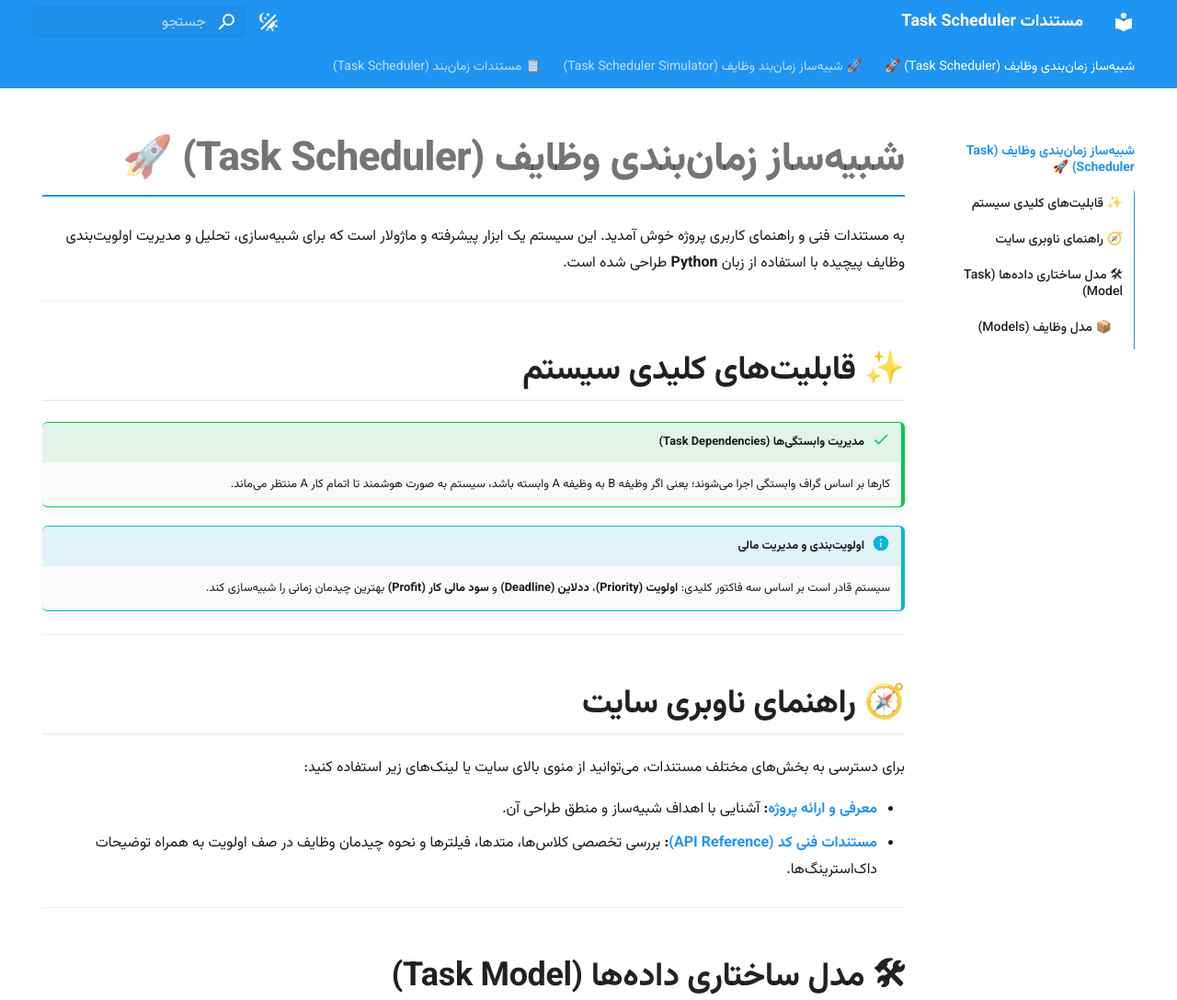
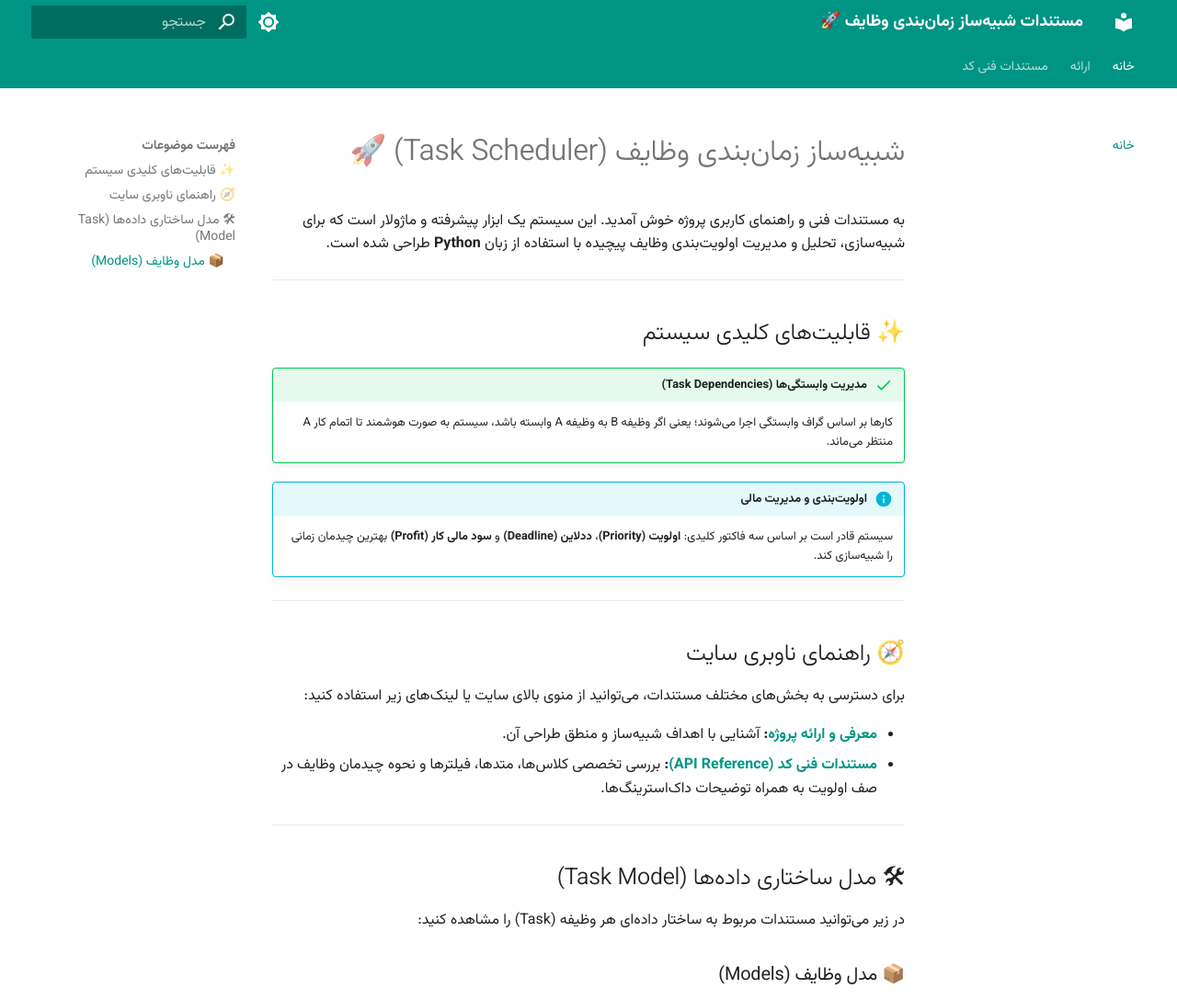
Before and after one commit to salimi-404/TaskScheduler, an MkDocs documentation site: the page built from docs/index.md, in a window 1280 px wide and 1400 px high, cut to the strip 0-1088 px from the top of the window. Shown: the whole strip at 92% size. Built offline with MkDocs 1.6.1 and Material for MkDocs 9.7.7, drawn with Linux system fonts in a browser that asks for light colours.

Commit message:
Update docs structure and fix mkdocstrings paths

```diff
--- a/mkdocs.yml
+++ b/mkdocs.yml
@@ -1,78 +1,65 @@
-site_name: مستندات Task Scheduler
-site_url: https://your-site-url.com
-site_description: مستندات پروژه شبیه‌ساز زمان‌بند وظایف
+site_name: مستندات شبیه‌ساز زمان‌بندی وظایف 🚀
+site_description: شبیه‌ساز هوشمند زمان‌بندی و مدیریت تسک‌ها با پایتون
 
 theme:
   name: material
   language: fa
-  font:
-    text: Vazirmatn
-    code: Fira Code
-  palette:
-    - scheme: default
-      primary: blue
-      accent: blue
-      toggle:
-        icon: material/theme-light-dark
-        name: تغییر به حالت تاریک
-    - scheme: slate
-      primary: blue
-      accent: blue
-      toggle:
-        icon: material/theme-light-dark
-        name: تغییر به حالت روشن
   features:
     - navigation.tabs
     - navigation.sections
-    - navigation.expand
     - navigation.top
-    - navigation.instant
-    - content.code.annotate
+    - search.suggest
+    - search.highlight
     - content.code.copy
-    - toc.follow
-    - toc.integrate
 
+  palette:
+    - media: "(prefers-color-scheme: light)"
+      scheme: default
+      primary: teal
+      accent: teal
+      toggle:
+        icon: material/brightness-7
+        name: تغییر به حالت تاریک
+    - media: "(prefers-color-scheme: dark)"
+      scheme: slate
+      primary: teal
+      accent: teal
+      toggle:
+        icon: material/brightness-4
+        name: تغییر به حالت روشن
+
+  font:
+    text: Vazirmatn
+    code: Roboto Mono
+
+# تنظیمات الحاقیات اصلی متن
 markdown_extensions:
+  - toc:
+      permalink: true
   - admonition
   - pymdownx.details
-  - pymdownx.highlight:
-      anchor_linenums: true
-      line_spans: __span
-      pygments_lang_class: true
-  - pymdownx.inlinehilite
-  - pymdownx.snippets
-  - pymdownx.superfences:
-      custom_fences:
-        - name: mermaid
-          class: mermaid
-          format: !!python/name:pymdownx.superfences.fence_code_format
-  - pymdownx.tabbed:
-      alternate_style: true
-  - toc:
-      permalink: "¶"
-      toc_depth: 4
-  - tables
-  - def_list
-  - attr_list
+  - pymdownx.superfences
+  - pymdownx.emoji:
+      emoji_index: !!python/name:pymdownx.emoji.twemoji
+      emoji_generator: !!python/name:pymdownx.emoji.to_svg
 
+# رفع قطعی مشکل آدرس‌دهی ماژول‌ها در پایتون
 plugins:
-  - search:
-      lang: fa
+  - search
   - mkdocstrings:
-      default_handler: python
       handlers:
         python:
-          paths: [.]
+          paths: [".", "models"] # اضافه شدن مسیر مستقیم پوشه مدل‌ها
           options:
+            show_source: true
             show_root_heading: true
-            show_source: true
-            heading_level: 2
-
-extra:
-  social:
-    - icon: fontawesome/brands/github
-      link: https://github.com/your-username/your-repo
-      name: مخزن گیت‌هاب
+            show_root_toc_entry: true
 
 extra_css:
-  - stylesheets/extra.css
+  - https://fonts.googleapis.com/css2?family=Vazirmatn:wght@300;400;700&display=swap
+
+# منوی ناوبری سایت
+nav:
+  - خانه: index.md
+  - ارائه: presentation.md
+  - مستندات فنی کد: simulation.md
```
